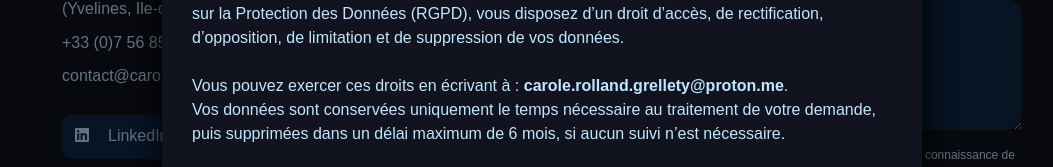
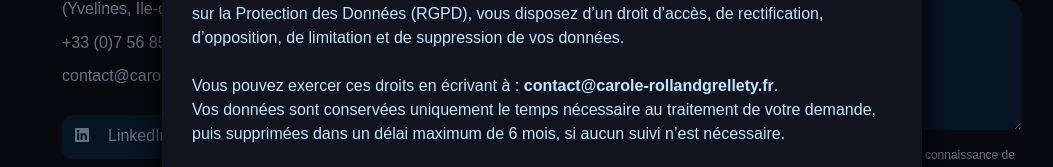
Before and after one commit to CaroleGrllt/ROLLAND_GRELLETY_Carole_portfolio, a React (Vite) app in the folder frontend/: page / in a window 1280 px wide. Both pictures are taken after a click on the button "politique de confidentialité". Shown: the part 4346-4513 px from the top of the page, without its empty margins (98-1151 px from the left). Built offline with nearby package versions, Linux system fonts and the light colour scheme; a web font is replaced by a local one.

Commit message:
new build

```diff
--- a/frontend/src/components/FormModal.jsx
+++ b/frontend/src/components/FormModal.jsx
@@ -29,7 +29,7 @@ export default function Modal({ open, onClose }) {
                         Conformément au Règlement Général sur la Protection des Données (RGPD),
                         vous disposez d’un droit d’accès, de rectification, d’opposition, de limitation et de suppression de vos données.
                         <br/><br/>
-                        Vous pouvez exercer ces droits en écrivant à : <a href="mailto:contact@carole-rollandgrellety.fr">carole.rolland.grellety@proton.me</a>.
+                        Vous pouvez exercer ces droits en écrivant à : <a href="mailto:contact@carole-rollandgrellety.fr">contact@carole-rollandgrellety.fr</a>.
                         <br/>
                         Vos données sont conservées uniquement le temps nécessaire au traitement de votre demande,
                         puis supprimées dans un délai maximum de 6 mois, si aucun suivi n’est nécessaire.
```
Also changed, not shown: 2 other files (tests, documents, lock files or other folders).
